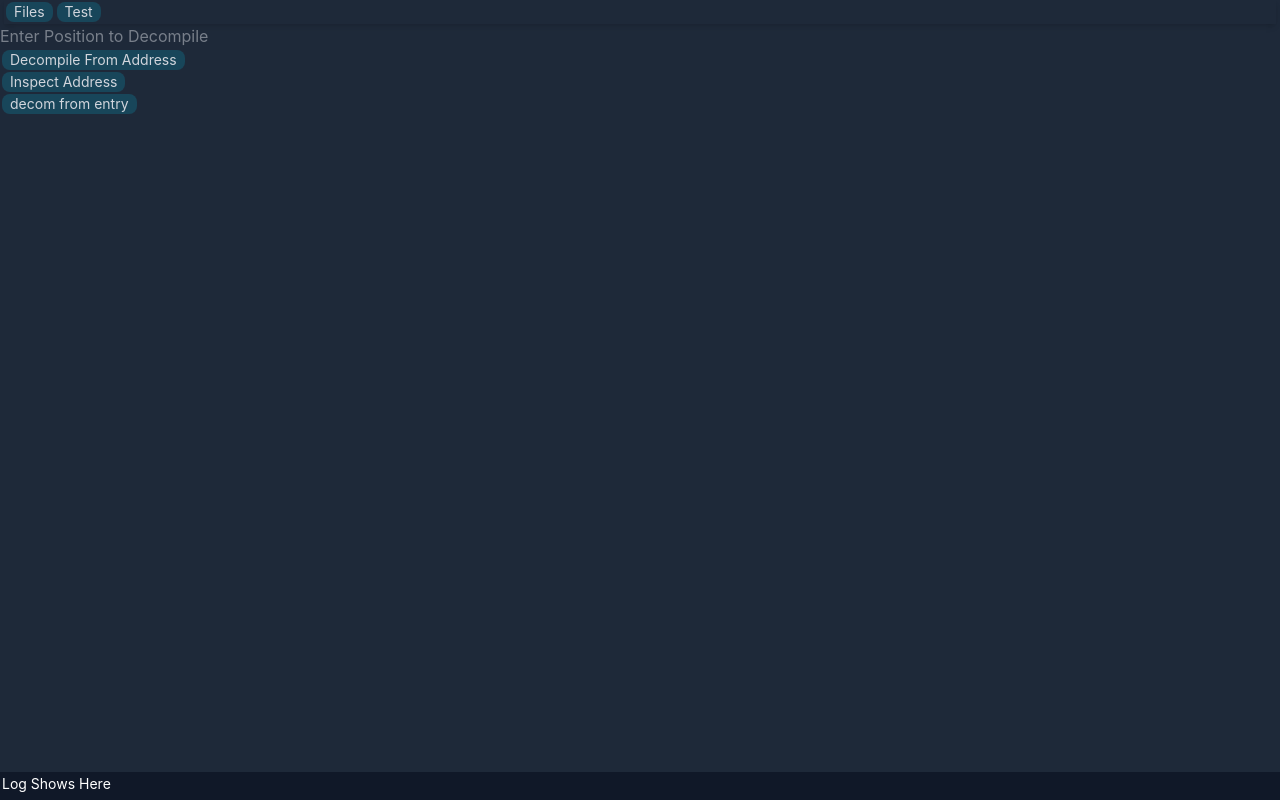
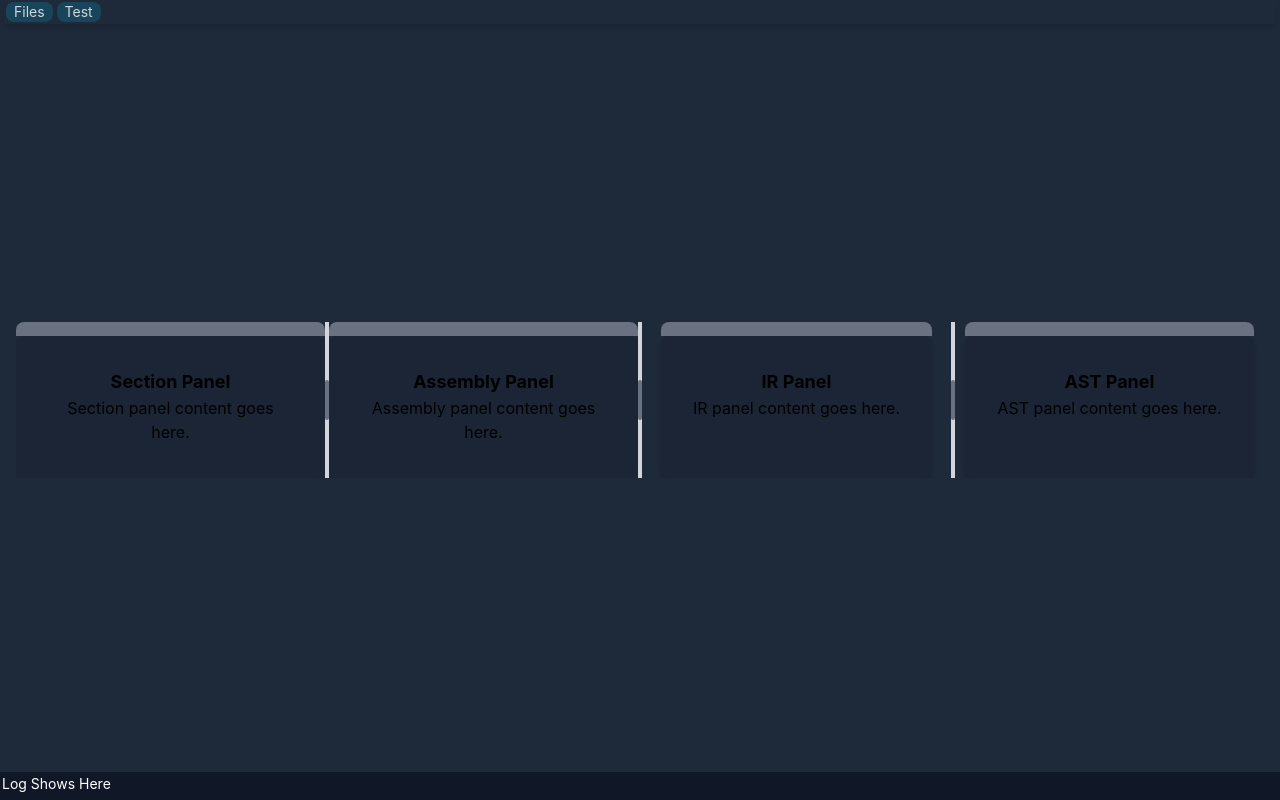
Before and after one commit to Eveheeero/fireman, a React (Vite) app in the folder firebat/: page / in a window 1280 px wide. Built offline with nearby package versions, Linux system fonts and the light colour scheme.

Commit message:
Impl draggable panel layout with panels

```diff
--- a/firebat/package.json
+++ b/firebat/package.json
@@ -10,13 +10,17 @@
     "tauri": "tauri"
   },
   "dependencies": {
+    "@dnd-kit/core": "^6.3.1",
+    "@dnd-kit/sortable": "^10.0.0",
+    "@dnd-kit/utilities": "^3.2.2",
     "@tailwindcss/vite": "^4.1.6",
     "@tauri-apps/api": "^2.0.0",
     "@tauri-apps/plugin-dialog": "^2.2.1",
     "@tauri-apps/plugin-shell": "^2.2.1",
+    "dnd-kit": "^0.0.2",
     "react": "^18.3.1",
     "react-dom": "^18.3.1",
-    "react-flow-renderer": "^10.1.2",
+    "react-resizable-panels": "^3.0.2",
     "tailwindcss": "^4.1.6",
     "zustand": "^5.0.4"
   },
--- /dev/null
+++ b/firebat/src/ASTPanel.tsx
@@ -0,0 +1,14 @@
+function ASTPanel() {
+  return (
+    <div className="flex flex-col h-full">
+      <div className="flex-1 overflow-auto">
+        <div className="p-4">
+          <h2 className="text-lg font-bold">AST Panel</h2>
+          <p>AST panel content goes here.</p>
+        </div>
+      </div>
+    </div>
+  );
+}
+
+export default ASTPanel;
--- a/firebat/src/App.tsx
+++ b/firebat/src/App.tsx
@@ -1,44 +1,98 @@
-import { SetStateAction, useState } from "react";
+import React, { useState } from "react";
 import logoBackgrounded from "./assets/logo colored 512.png";
-import { invoke } from "@tauri-apps/api/core";
 import "./App.css";
 import Navigation from "./Navigation";
 import LogBar from "./LogBar";
-import { log } from "./logger";
-import * as rs from "./bindings";
-import GraphView from "./GraphView";
+import { closestCenter, DndContext, DragEndEvent, DragOverlay, DragStartEvent, KeyboardSensor, PointerSensor, UniqueIdentifier, useSensor, useSensors } from "@dnd-kit/core";
+import { arrayMove, horizontalListSortingStrategy, SortableContext, sortableKeyboardCoordinates, useSortable } from "@dnd-kit/sortable";
+import { PanelGroup, Panel, PanelResizeHandle } from "react-resizable-panels";
+import { CSS } from '@dnd-kit/utilities';
+import AssemblyPanel from "./AssemblyPanel";
+import IRPanel from "./IRPanel";
+import ASTPanel from "./ASTPanel";
+import SectionPanel from "./SectionPanel";
+
+
+interface Panel {
+  id: string;
+  content: React.ReactNode;
+}
+
+function SortablePanel({ id, content }: Readonly<Panel>) {
+  const {
+    attributes,
+    listeners,
+    setNodeRef,
+    transform,
+    transition,
+    isDragging,
+  } = useSortable({ id });
+
+  const style = {
+    transform: CSS.Transform.toString(transform),
+    transition,
+    zIndex: isDragging ? 10 : 1,
+    opacity: isDragging ? 0.5 : 1,
+  };
+
+  return (
+    <div
+      ref={setNodeRef}
+      style={style}
+      className="flex items-center h-full justify-center flex-col"
+    >
+      <div
+        {...attributes}
+        {...listeners}
+        className="h-4 w-full bg-gray-500 cursor-grab rounded-t-lg"></div>
+      <div className={`w-full h-full bg-gray-900/20 rounded-lg flex flex-col items-center justify-center text-center p-4 shadow-md`}>
+        {content}
+      </div>
+    </div>
+  );
+}
 
 function App() {
-  const [decompileResult, setDecompileResult] = useState<string>("");
-  const [decompileTargetAddress, setDecompileTargetAddress] = useState<string>("");
-  const [inspectResult, setInspectResult] = useState<rs.IrInspectResult[]>([]);
+  const [panels, setPanels] = useState<Panel[]>([
+    { id: 'section-panel', content: <SectionPanel /> },
+    { id: 'asm-panel', content: <AssemblyPanel /> },
+    { id: 'ir-panel', content: <IRPanel /> },
+    { id: 'ast-panel', content: <ASTPanel /> },
+  ]);
+  const [draggingPanelId, setDraggingPanelId] = useState<UniqueIdentifier | null>(null);
 
-  async function greet() {
-    await invoke("decom_from_address", { address: decompileTargetAddress }).then((result) => {
-      log("Decompile Success", result);
-      setDecompileResult("Block's Connected Address : " + result as SetStateAction<string>);
-    }).catch((error) => {
-      log("Decompile Failed", error);
-    });
-  }
+  // dragging state
+  const sensors = useSensors(
+    useSensor(PointerSensor),
+    useSensor(KeyboardSensor, {
+      coordinateGetter: sortableKeyboardCoordinates,
+    })
+  );
 
-  async function decomFromEntry() {
-    await invoke("decom_from_entry").then((result) => {
-      log("Decompile Success", result);
-      setDecompileResult("Block's Connected Address : " + result as SetStateAction<string>);
-    }).catch((error) => {
-      log("Decompile Failed", error);
-    });
-  }
+  const handleDragStart = (event: DragStartEvent) => {
+    setDraggingPanelId(event.active.id);
+  };
+  const handleDragEnd = (event: DragEndEvent) => {
+    const { active, over } = event;
+    if (!over) {
+      setDraggingPanelId(null);
+      return;
+    }
 
-  async function inspect() {
-    await invoke<rs.IrInspectResult[]>("ir_inspect", { address: decompileTargetAddress }).then((result) => {
-      log("Inspect Success", result);
-      setInspectResult(result);
-    }).catch((error) => {
-      log("Inspect Failed", error);
-    });
-  }
+    if (active.id !== over.id) {
+      setPanels((items) => {
+        const oldIndex = items.findIndex((item) => item.id === active.id);
+        const newIndex = items.findIndex((item) => item.id === over.id);
+        return arrayMove(items, oldIndex, newIndex);
+      });
+    }
+    setDraggingPanelId(null);
+  };
+  const handleDragCancel = () => {
+    setDraggingPanelId(null);
+  };
+
+  const draggingPanel = draggingPanelId ? panels.find((panel) => panel.id === draggingPanelId) : null;
 
   return (
     <main>
@@ -47,20 +101,48 @@ function App() {
         <img src="/logo transparent.svg" className="logo" alt="transparent logo" />
         <img src={logoBackgrounded} className="logo" alt="backgrounded logo" />
       </div> */}
-      <input
-        onChange={(e) => setDecompileTargetAddress(e.currentTarget.value)}
-        autoComplete="off"
-        placeholder="Enter Position to Decompile"
-      />
-      <button onClick={greet} className="dft-btn">Decompile From Address</button>
-      <button onClick={inspect} className="dft-btn">Inspect Address</button>
-      <button onClick={decomFromEntry} className="dft-btn">decom from entry</button>
-      <p>{decompileResult}</p>
+      <div className="min-h-screen flex items-center justify-center p-4 text-black">
+        <DndContext sensors={sensors}
+          collisionDetection={closestCenter}
+          onDragStart={handleDragStart}
+          onDragEnd={handleDragEnd}
+          onDragCancel={handleDragCancel}>
+          <SortableContext
+            items={panels.map((p) => p.id)}
+            strategy={horizontalListSortingStrategy}
+          >
+            <PanelGroup direction="horizontal" className="h-full">
+              {panels.map((content, index) => (
+                <React.Fragment key={content.id}>
+                  <Panel defaultSize={100 / panels.length} className="flex items-center justify-center">
+                    <SortablePanel
+                      id={content.id}
+                      content={content.content}
+                    />
+                  </Panel>
+                  {index < panels.length - 1 && (
+                    <PanelResizeHandle className="w-1 bg-gray-300 hover:bg-blue-500 transition-colors duration-200 cursor-ew-resize flex items-center justify-center">
+                      <div className="w-1 h-10 bg-gray-500 rounded-full"></div>
+                    </PanelResizeHandle>
+                  )}
+                </React.Fragment>
+              ))}
+            </PanelGroup>
+          </SortableContext>
 
-      {inspectResult.length > 0 && <GraphView data={inspectResult} />}
+          <DragOverlay>
+            {draggingPanel ? (
+              <SortablePanel
+                id={draggingPanel.id}
+                content={draggingPanel.content}
+              />
+            ) : null}
+          </DragOverlay>
+        </DndContext>
+      </div>
 
       <LogBar />
-    </main>
+    </main >
   );
 }
 
--- /dev/null
+++ b/firebat/src/AssemblyPanel.tsx
@@ -0,0 +1,14 @@
+function AssemblyPanel() {
+  return (
+    <div className="flex flex-col h-full">
+      <div className="flex-1 overflow-auto">
+        <div className="p-4">
+          <h2 className="text-lg font-bold">Assembly Panel</h2>
+          <p>Assembly panel content goes here.</p>
+        </div>
+      </div>
+    </div>
+  );
+}
+
+export default AssemblyPanel;
--- a/firebat/src/GraphView.tsx
+++ /dev/null
@@ -1,39 +0,0 @@
-import React, { useMemo } from 'react';
-import ReactFlow, { Node, Edge, Controls, Background } from 'react-flow-renderer';
-import 'react-flow-renderer/dist/style.css';
-import { IrInspectResult } from './bindings';
-
-interface GraphViewProps {
-  data: IrInspectResult[];
-}
-
-const GraphView: React.FC<GraphViewProps> = ({ data }) => {
-  const { nodes, edges } = useMemo(() => {
-    const nodes: Node[] = [];
-    const edges: Edge[] = [];
-
-    data.forEach((res, i) => {
-      const instrId = `instr-${i}`;
-      nodes.push({ id: instrId, data: { label: res.instruction }, position: { x: 0, y: i * 100 } });
-
-      res.statements.forEach((stmt, j) => {
-        const stmtId = `stmt-${i}-${j}`;
-        nodes.push({ id: stmtId, data: { label: stmt.statement }, position: { x: 250, y: i * 100 + j * 50 } });
-        edges.push({ id: `e-${instrId}-${stmtId}`, source: instrId, target: stmtId });
-      });
-    });
-
-    return { nodes, edges };
-  }, [data]);
-
-  return (
-    <div style={{ width: '100%', height: '400px' }}>
-      <ReactFlow nodes={nodes} edges={edges}>
-        <Controls />
-        <Background />
-      </ReactFlow>
-    </div>
-  );
-};
-
-export default GraphView;
--- /dev/null
+++ b/firebat/src/IRPanel.tsx
@@ -0,0 +1,14 @@
+function IRPanel() {
+  return (
+    <div className="flex flex-col h-full">
+      <div className="flex-1 overflow-auto">
+        <div className="p-4">
+          <h2 className="text-lg font-bold">IR Panel</h2>
+          <p>IR panel content goes here.</p>
+        </div>
+      </div>
+    </div>
+  );
+}
+
+export default IRPanel;
--- a/firebat/src/Navigation.tsx
+++ b/firebat/src/Navigation.tsx
@@ -53,7 +53,7 @@ function Nav() {
     });
   }
 
-  return (<nav className="navbar shadow-md mx-1 flex justify-start">
+  return (<nav className="fixed top-0 left-0 right-0 navbar shadow-md mx-1 flex justify-start">
     <div className="relative dropdown-group">
       <button onClick={(e) => openDropdown(e)} className="dft-btn mx-0.5">Files</button>
       <div className="dropdown dropdown-menu hidden">
--- /dev/null
+++ b/firebat/src/SectionPanel.tsx
@@ -0,0 +1,42 @@
+import { invoke } from "@tauri-apps/api/core";
+import { SetStateAction, useState } from "react";
+import { log } from "./logger";
+import * as rs from "./bindings";
+
+function SectionPanel() {
+  const [decompileResult, setDecompileResult] = useState<string>("");
+  const [decompileTargetAddress, setDecompileTargetAddress] = useState<string>("");
+  const [inspectResult, setInspectResult] = useState<rs.IrInspectResult[]>([]);
+
+  async function decomFromAddress() {
+    await invoke("decom_from_address", { address: decompileTargetAddress }).then((result) => {
+      log("Decompile Success", result);
+      setDecompileResult("Block's Connected Address : " + result as SetStateAction<string>);
+    }).catch((error) => {
+      log("Decompile Failed", error);
+    });
+  }
+
+  async function decomFromEntry() {
+    await invoke("decom_from_entry").then((result) => {
+      log("Decompile Success", result);
+      setDecompileResult("Block's Connected Address : " + result as SetStateAction<string>);
+    }).catch((error) => {
+      log("Decompile Failed", error);
+    });
+  }
+
+
+  return (
+    <div className="flex flex-col h-full">
+      <div className="flex-1 overflow-auto">
+        <div className="p-4">
+          <h2 className="text-lg font-bold">Section Panel</h2>
+          <p>Section panel content goes here.</p>
+        </div>
+      </div>
+    </div>
+  );
+}
+
+export default SectionPanel;
```
Also changed, not shown: 1 other file (tests, documents, lock files or other folders).
